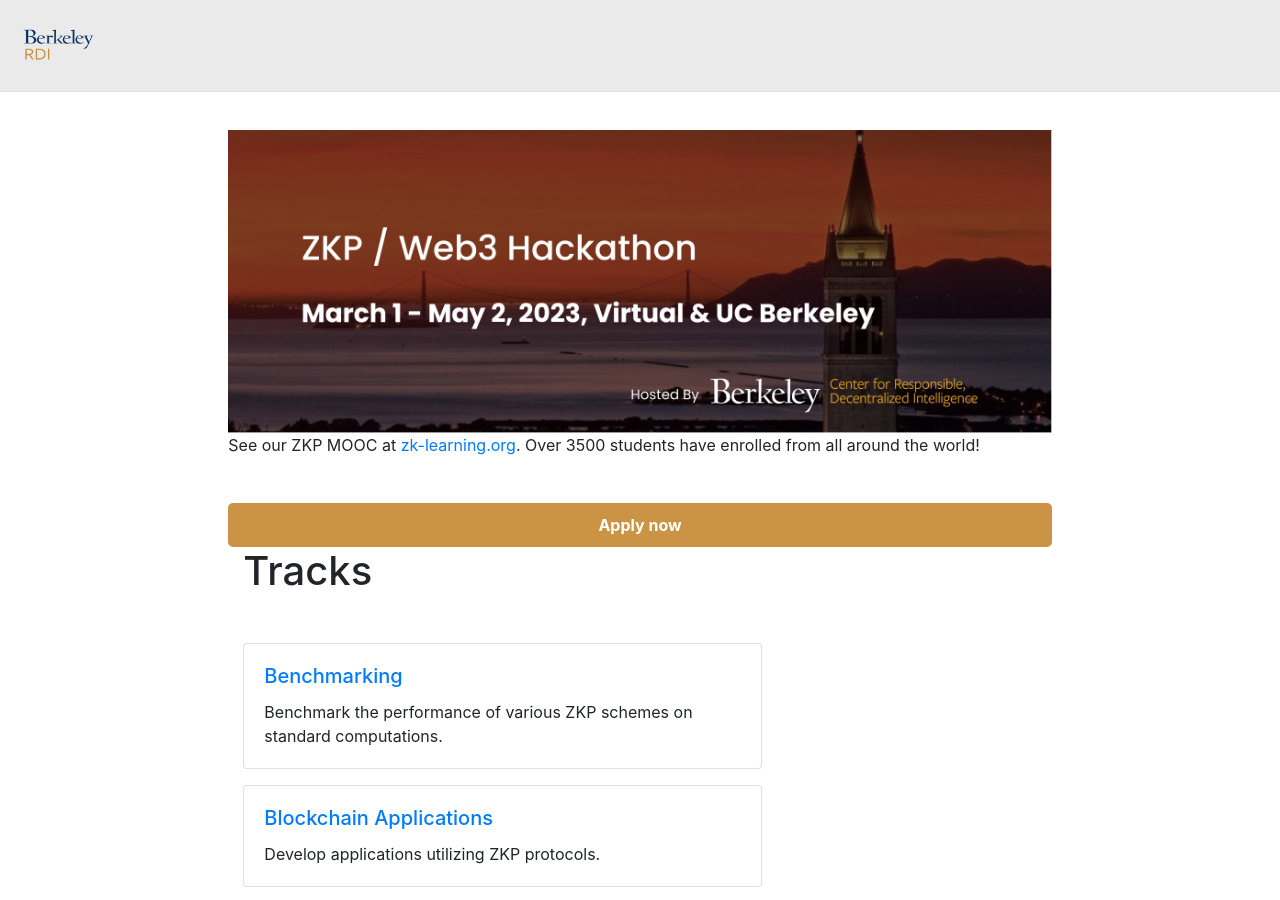
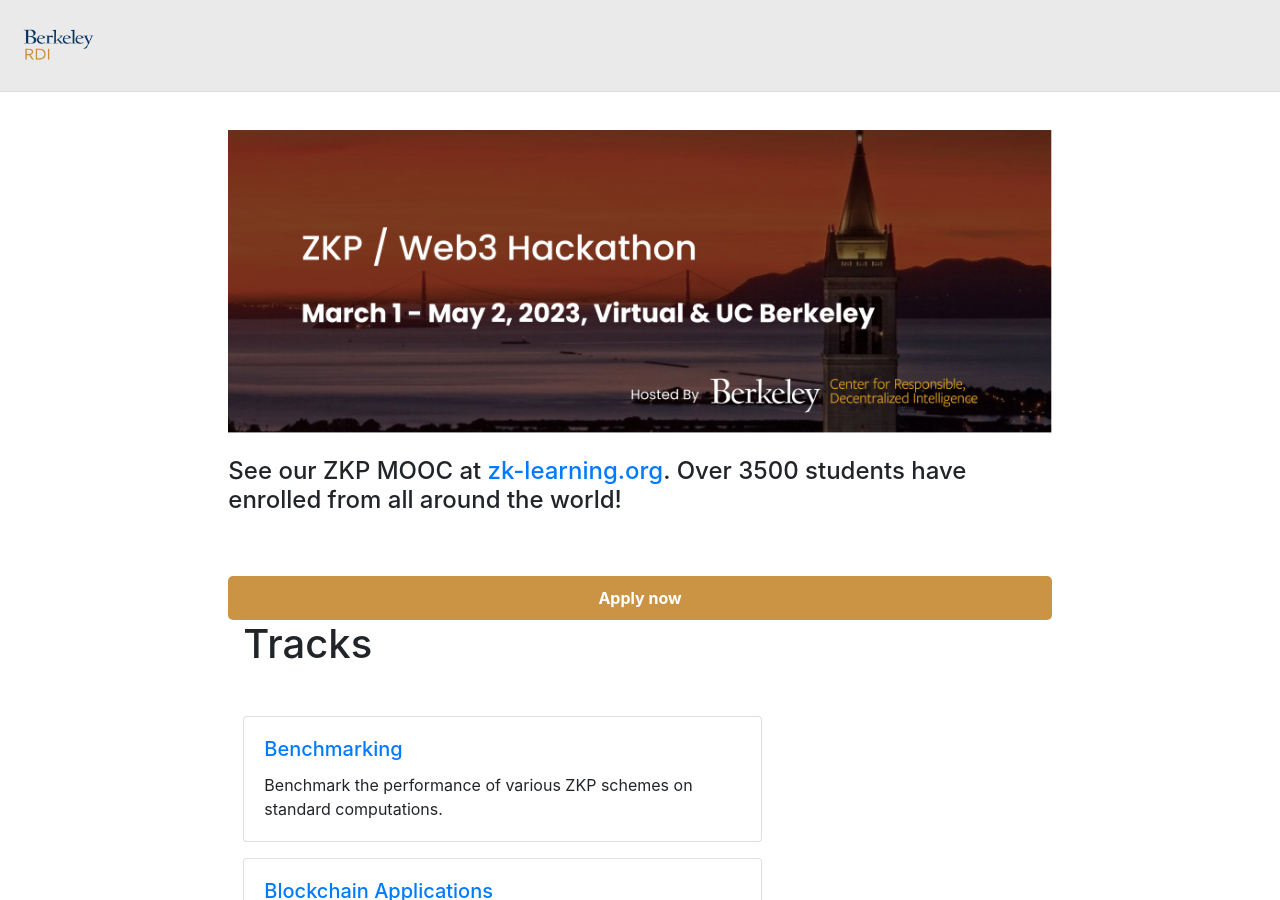
Before and after one commit to rdi-berkeley/zkp-web3-hackathon, a Jekyll site: the page built from index.md, in a window 1280 px wide and 900 px high. Built offline with Jekyll 4.4.1, drawn with Linux system fonts in a browser that asks for light colours; nearby versions of some CDN libraries.

```diff
--- a/_layouts/home.html
+++ b/_layouts/home.html
@@ -10,7 +10,12 @@ cover-img: "/assets/img/ZKP_Web3 HackathonBanner.jpg"
   <img src="{{site.baseurl}}/assets/img/ZKP_Web3 HackathonBanner.jpg" alt="Banner Image">
 </div>
 
-<p> See our ZKP MOOC at <a href="zk-learning.org">zk-learning.org</a>. Over 3500 students have enrolled from all around the world!</p>
+<br>
+
+<h4> See our ZKP MOOC at <a href="zk-learning.org">zk-learning.org</a>. Over 3500 students have enrolled from all around the world!</h4>
+
+<br>
+
 <!-- CSS for the banner -->
 
 <style>
```
